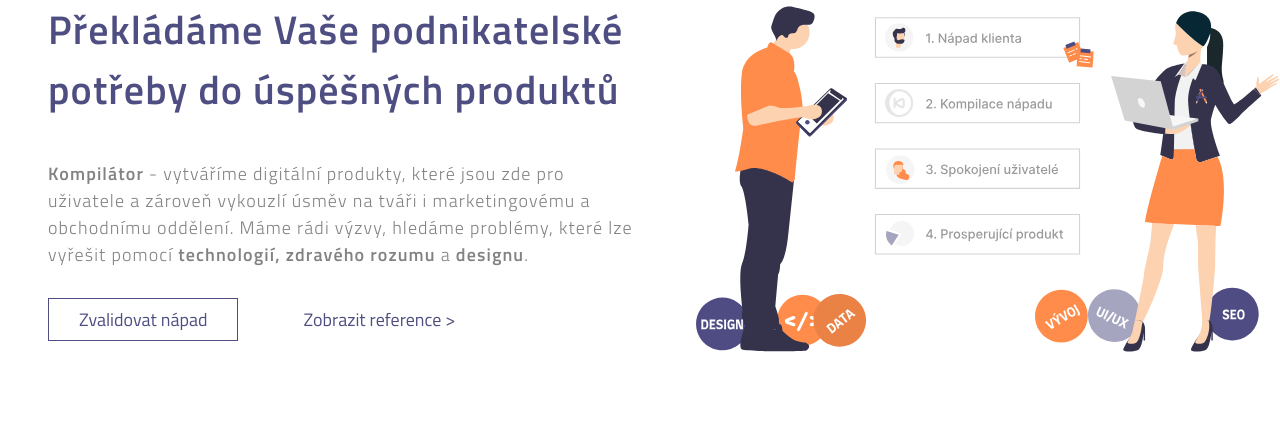
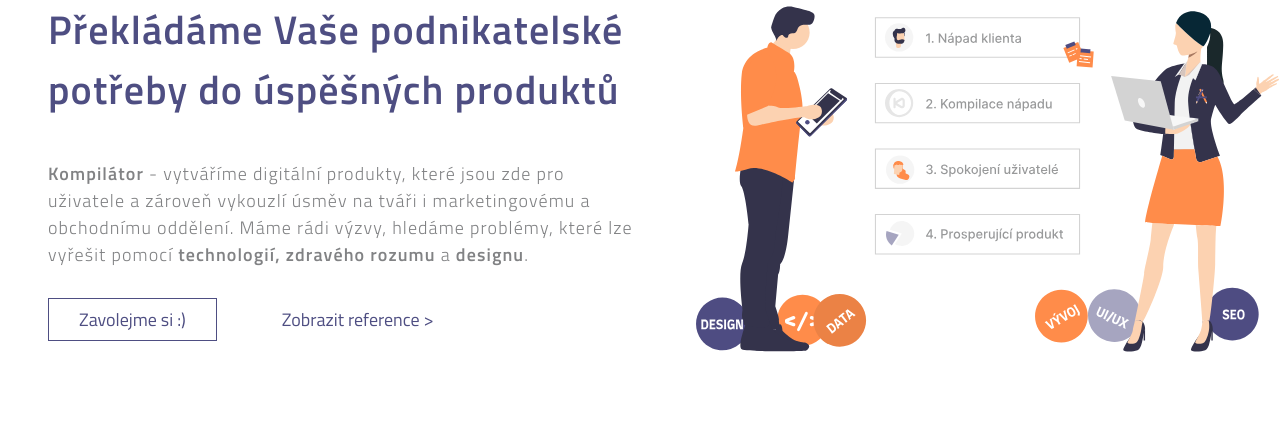
Before and after one commit to SvetlanaM/kompilator-website, a PHP site: page / in a window 1280 px wide. Shown: the part 165-603 px from the top of the page. Run offline with PHP 8.4, Linux system fonts and the light colour scheme.

Commit message:
Update images

```diff
--- a/css/custom.css
+++ b/css/custom.css
@@ -85,6 +85,10 @@ body {
 
 a {
     color: #4e4e82;
+    cursor: pointer;
+}
+
+button {
     cursor: pointer;
 }
 
--- a/header.html
+++ b/header.html
@@ -1,5 +1,3 @@
-<title>Kompilátor - z řeči klientů, do řeči uživatelů</title>
-
 <!-- CSS imports -->
 <link rel="stylesheet" href="vendor/bootstrap/css/bootstrap.min.css" />
 <link rel="stylesheet" href="css/custom.css" />
--- a/index.php
+++ b/index.php
@@ -2,7 +2,7 @@
 <html lang="cs">
 
 <head>
-
+    <title>Kompilátor - z řeči klientů, do řeči uživatelů</title>
     <!-- Global site tag (gtag.js) - Google Analytics -->
     <script async src="https://www.googletagmanager.com/gtag/js?id=G-XXJJ9QHN6Z"></script>
     <script>
@@ -69,7 +69,7 @@
                     <p class="mt-40"><span class="fw-450">Kompilátor</span> - vytváříme digitální produkty, které jsou zde pro uživatele a zároveň vykouzlí úsměv na tváři i marketingovému a obchodnímu oddělení. Máme rádi výzvy, hledáme problémy, které lze vyřešit pomocí
                         <span class="fw-450">technologií, zdravého rozumu</span> a <span class="fw-450">designu</span>.
                         <div class="ca-buttons">
-                            <a href="mailto: svetlana@kompilator.cz"><button class="order">Zvalidovat nápad</button></a>
+                            <a href="tel:+420725423538"><button class="order">Zavolejme si :)</button></a>
                             <a href="https://kompilator.cz/files/references.pdf" target="new"><button class="show-ref">Zobrazit reference ></button></a>
                         </div>
                     </p>
```
Also changed, not shown: img/svg/coding.svg.
